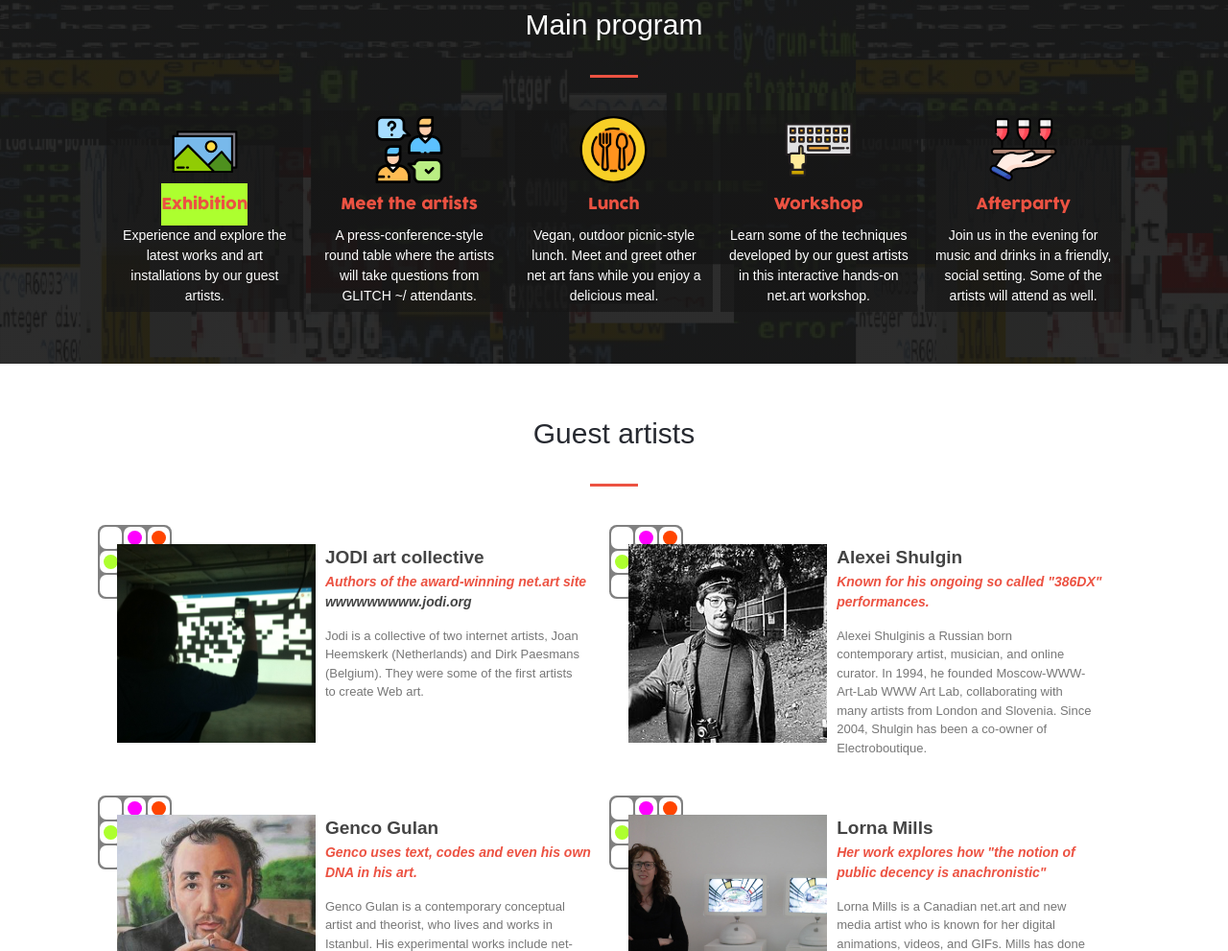
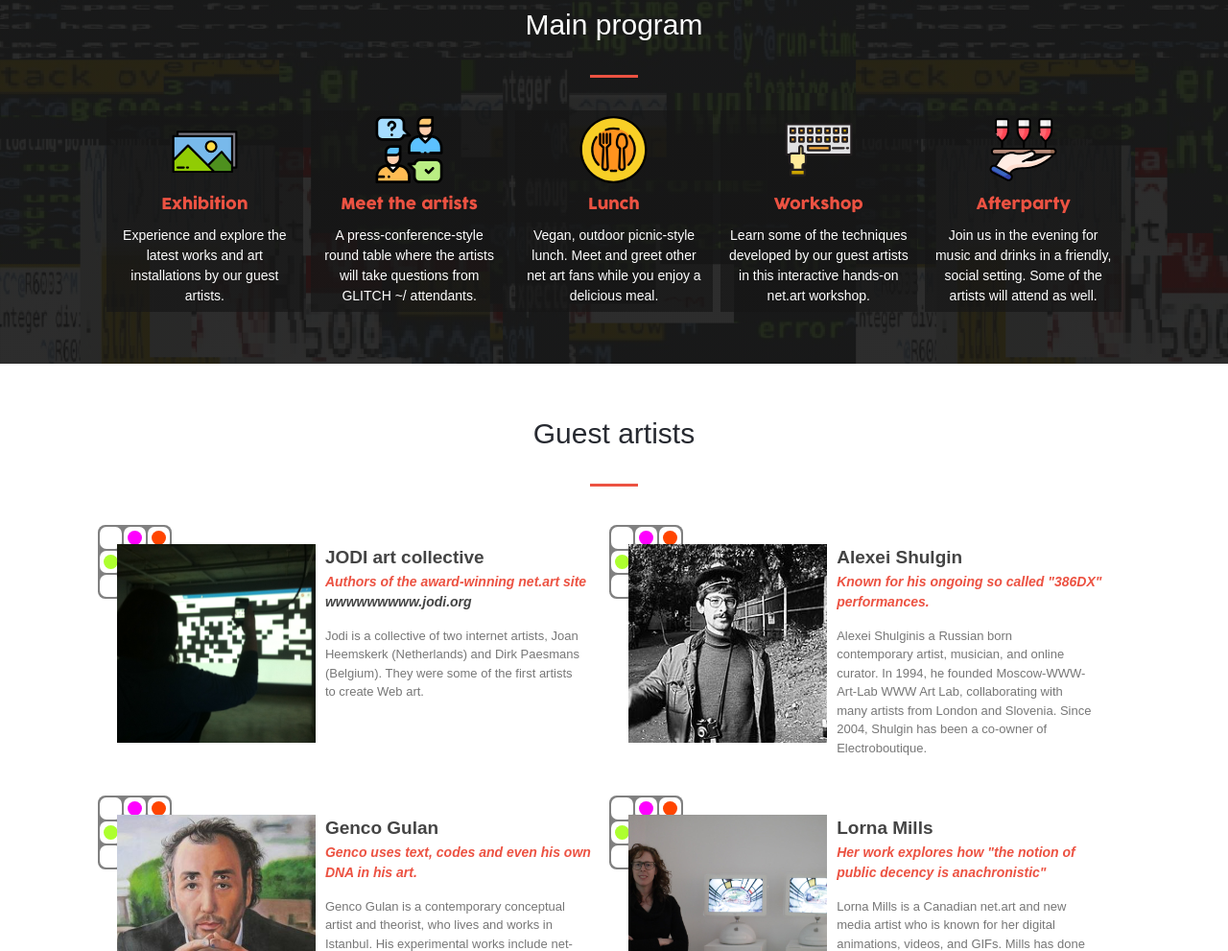
Before and after one commit to voscarmv/conference_page, a plain HTML site: page pages/index.html in a window 1280 px wide. Shown: the part 845-1836 px from the top of the page at 96% size. Drawn offline with nearby package versions, Linux system fonts and the light colour scheme.

Commit message:
Removed reference background color.

```diff
--- a/pages/index.html
+++ b/pages/index.html
@@ -195,7 +195,7 @@
                   </div>
 
                   <div class="event-item col-3 col-md-12">
-                    <div class="event-title text-md-center text-left bg-2">
+                    <div class="event-title text-md-center text-left">
                       Exhibition
                     </div>
                   </div>
```
